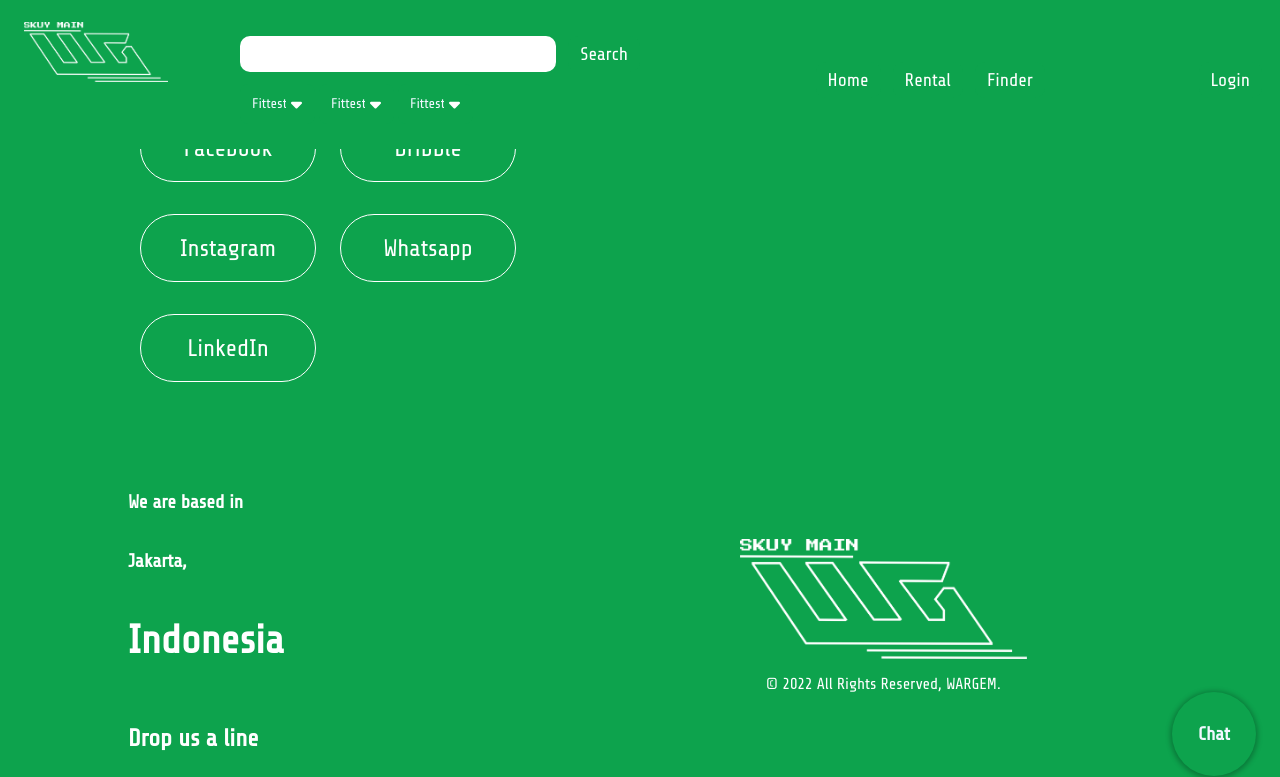
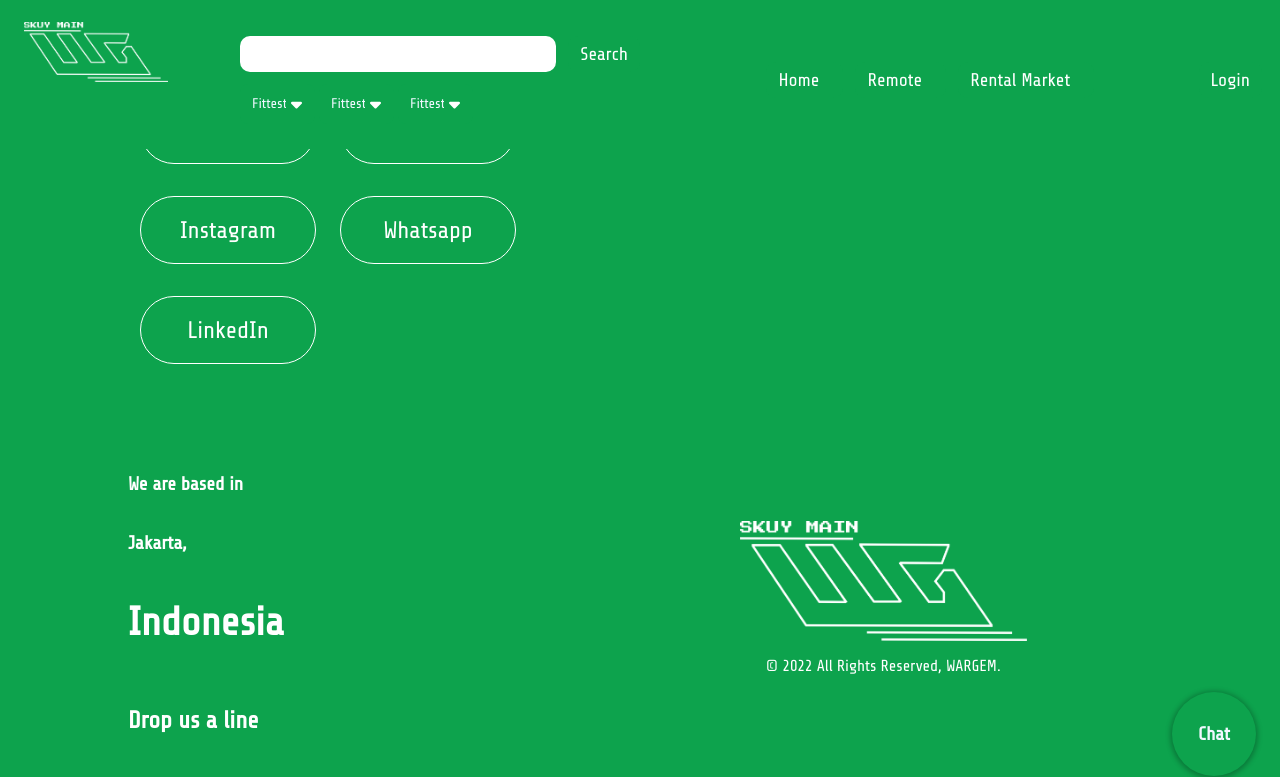
Before and after one commit to fakhripraya/wg-mothership, a React (Create React App) app: page /rdp in a window 1280 px wide. Shown: the top 777 px of the page. Built offline with nearby package versions, Linux system fonts and the light colour scheme.

Commit message:
navbar item rework

```diff
--- a/src/components/Accordion/index.js
+++ b/src/components/Accordion/index.js
@@ -5,7 +5,7 @@ export default function Accordion(props) {
 
     const listRef = useRef();
     const iconRef = useRef();
-    const [toggle, setToggle] = useState(false);
+    const [toggle, setToggle] = useState(true);
 
     function handleAccordionClick() {
         setToggle(!toggle);
--- a/src/components/Navbar/index.js
+++ b/src/components/Navbar/index.js
@@ -77,7 +77,7 @@ export default function Navbar() {
 
     const ShowMenuButtons = () => {
         return menus.map((menu, index) => {
-            return <Button onClick={() => navigate(menu.route)} key={`button-${index}`}>{menu.name}</Button>
+            return <Button onClick={() => navigate(menu.route)} key={`button-${index}`}><span className="white-space-no-wrap">{menu.name}</span></Button>
         })
     }
 
--- /dev/null
+++ b/src/pages/Remote/index.js
@@ -0,0 +1,12 @@
+import React from 'react'
+import './style.scss';
+
+export default function Remote() {
+    return (
+        <div className="remote-container">
+            <div className="remote-wrapper">
+
+            </div>
+        </div>
+    )
+}
--- a/src/pages/Rental/index.js
+++ /dev/null
@@ -1,12 +0,0 @@
-import React from 'react'
-import './style.scss';
-
-export default function Rental() {
-    return (
-        <div className="rental-container">
-            <div className="rental-wrapper">
-
-            </div>
-        </div>
-    )
-}
--- a/src/variables/dummy/finder.js
+++ b/src/variables/dummy/finder.js
@@ -27,4 +27,24 @@ export const filterData = [
             },
         ]
     },
+    {
+        title: "Rating",
+        data: [
+            {
+                title: "5 ★★★★★"
+            },
+            {
+                title: "4 ★★★★"
+            },
+            {
+                title: "3 ★★★"
+            },
+            {
+                title: "2 ★★"
+            },
+            {
+                title: "1 ★"
+            },
+        ]
+    },
 ]
--- a/src/variables/path/navbar.js
+++ b/src/variables/path/navbar.js
@@ -5,12 +5,12 @@ export const getMenus = () => {
             route: "/"
         },
         {
-            name: "Rental",
-            route: "/rental"
+            name: "Remote",
+            route: "/rdp"
         },
         {
-            name: "Finder",
-            route: "/finder"
+            name: "Rental Market",
+            route: "/market"
         },
     ]
 }
```
Also changed, not shown: src/config/router/path.js (+4 -4 lines), src/pages/Remote/style.scss (renamed from src/pages/Rental/style.scss).
